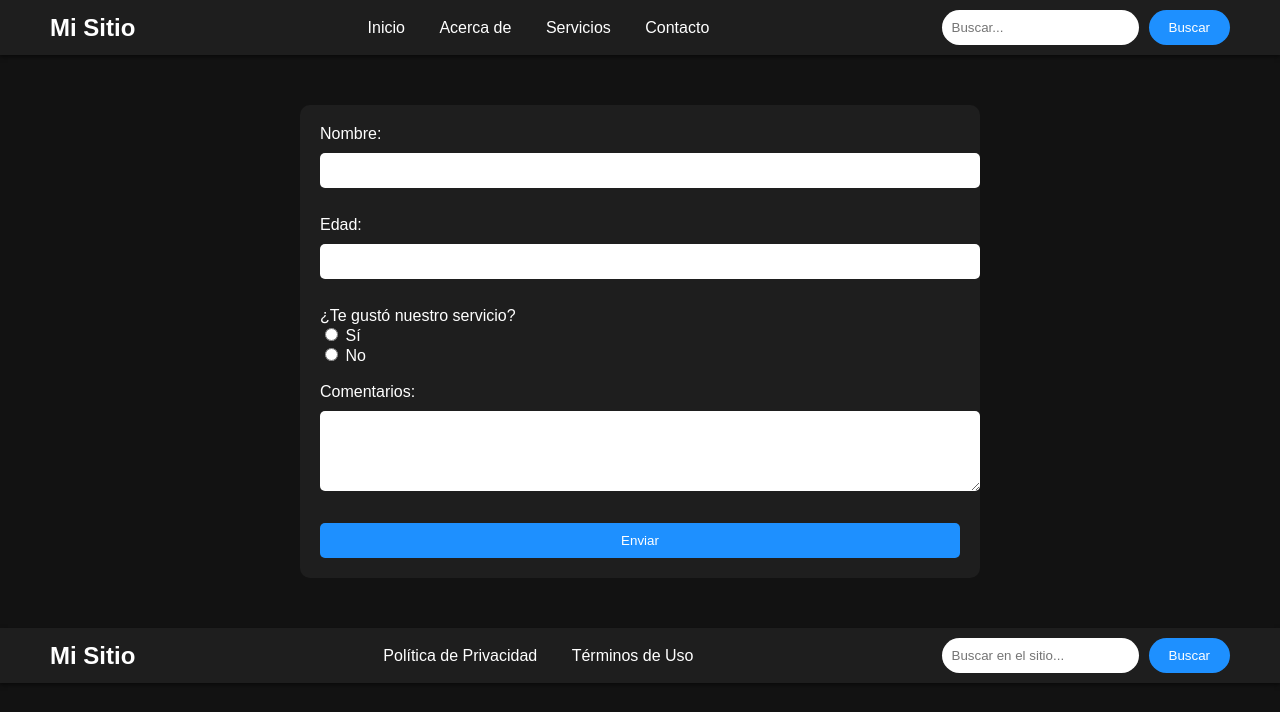
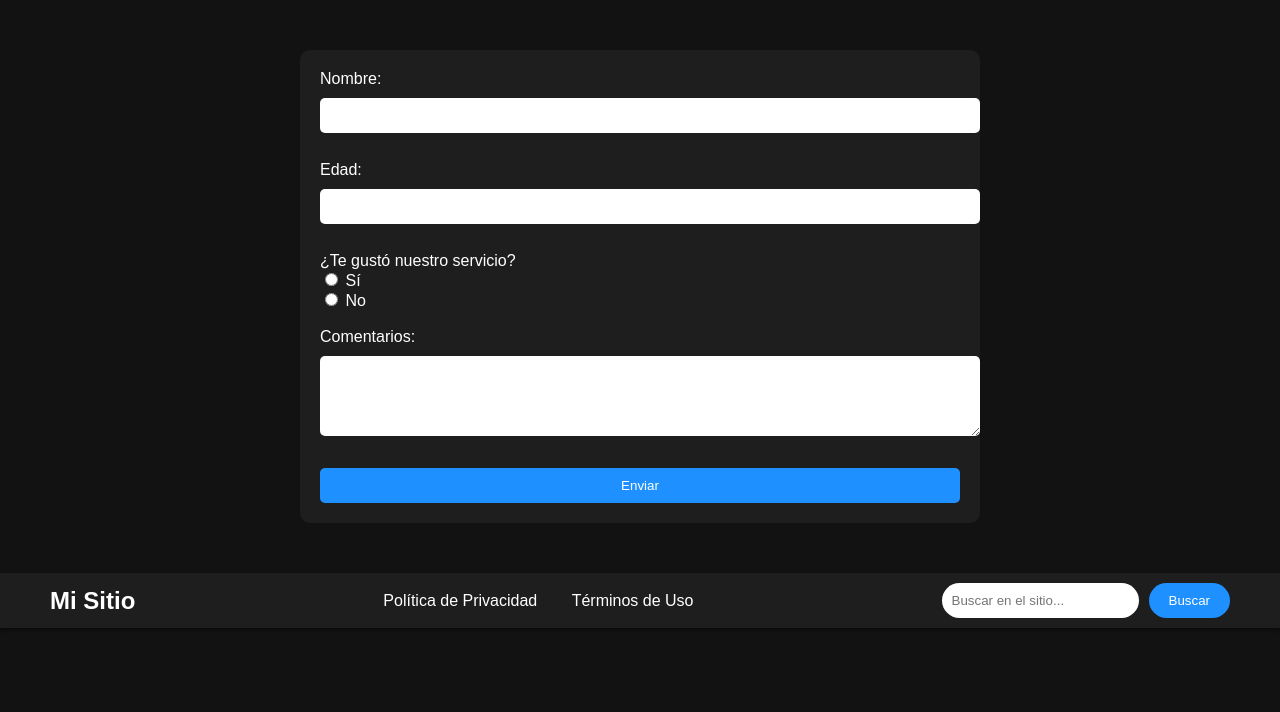
Before and after one commit to KevinRM2/clonador, a plain HTML site: page index.html in a window 1280 px wide. Drawn offline with Linux system fonts and the light colour scheme.

Commit message:
KEVIN ACTIVIDAD1

```diff
--- a/index.html
+++ b/index.html
@@ -3,7 +3,7 @@
 <head>
     <meta charset="UTF-8">
     <meta name="viewport" content="width=device-width, initial-scale=1.0">
-    <title>Cuestionario para merge </title>
+    <title>ACTIVIDAD '01 FEATURE</title>
     <style>
         body {
             margin: 0;
@@ -86,19 +86,7 @@
     </style>
 </head>
 <body>
-    <header class="header">
-        <div class="logo">Mi Sitio</div>
-        <nav>
-            <a href="#">Inicio</a>
-            <a href="#">Acerca de</a>
-            <a href="#">Servicios</a>
-            <a href="#">Contacto</a>
-        </nav>
-        <div class="search-bar">
-            <input type="text" placeholder="Buscar...">
-            <button>Buscar</button>
-        </div>
-    </header>
+
     <form>
         <label for="nombre">Nombre:</label>
         <input type="text" id="nombre" name="nombre"><br><br>
```
